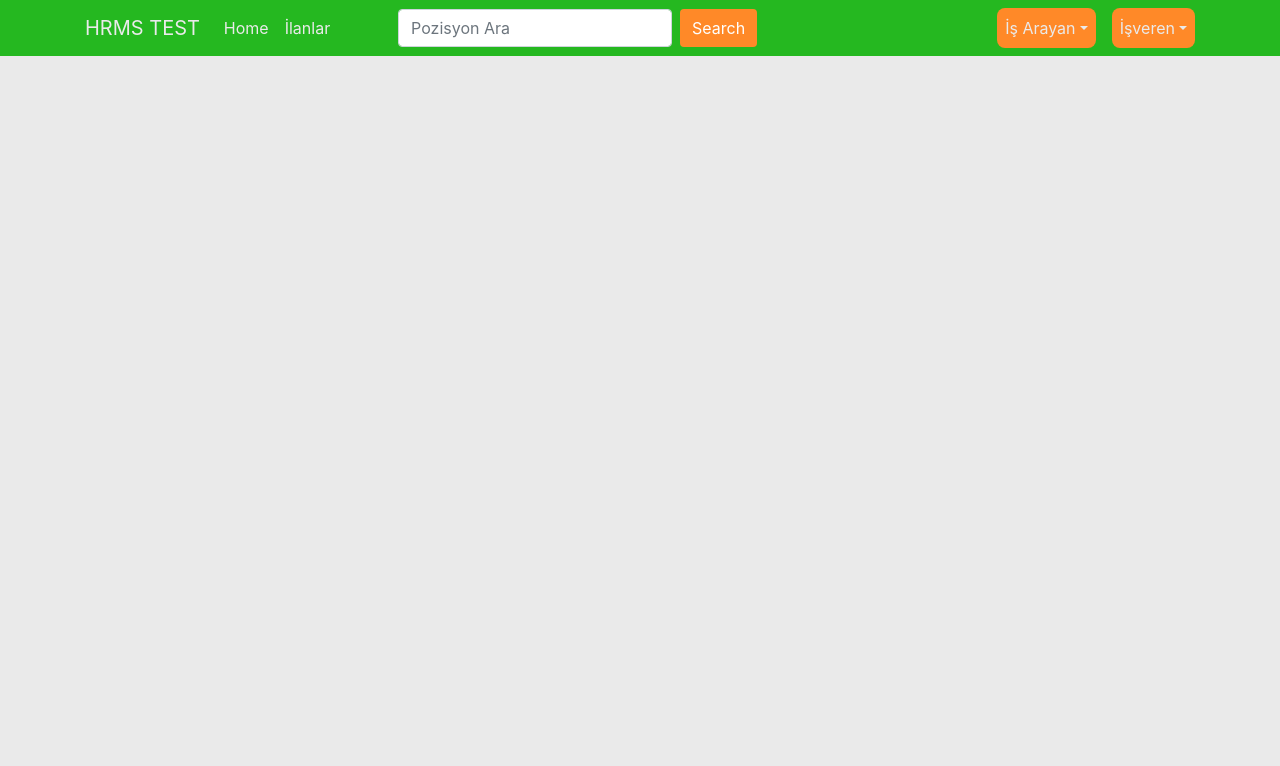
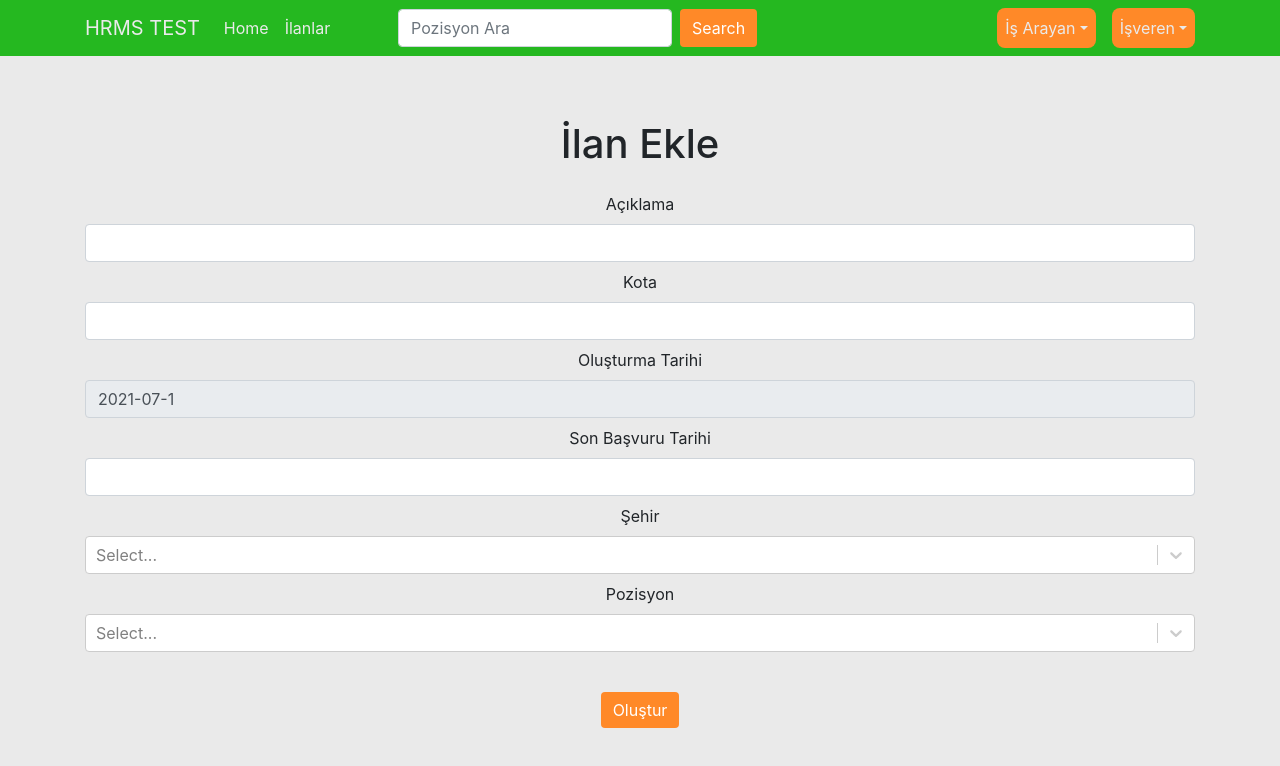
Before and after one commit to salihdeg/hrms-frontend, a React (Create React App) app: page /advertisement/add in a window 1280 px wide. Shown: the top 766 px of the page. Built offline with nearby package versions, Linux system fonts and the light colour scheme; no server answers.

Commit message:
Advertisement Add Support Created Needs Refactor

```diff
--- a/src/pages/JobAdvertisementAdd.jsx
+++ b/src/pages/JobAdvertisementAdd.jsx
@@ -1,7 +1,124 @@
-import React from "react";
+import { React, useState, useEffect } from "react";
+import { Formik, Form } from "formik";
+import * as Yup from "yup";
+import { Button } from "react-bootstrap";
+import SdTextInput from "../utilities/customFromControls/SdTextInput";
+import SdSelect from "../utilities/customFromControls/SdSelect";
+import CityService from "../services/CityService";
+import PositionService from "../services/PositionService";
 
 export default function JobAdvertisementAdd() {
-  const jobAdvertisementValues = {};
+  const [cities, setCities] = useState([]);
+  const [positions, setPositions] = useState([]);
+  let optionsCity = [];
+  let optionsPosition = [];
 
-  return <div></div>;
+  if (cities.length > 0) {
+    for (let i = 0; i < cities.length; i++) {
+      let option = { value: cities[i].id, label: cities[i].name };
+      optionsCity.push(option);
+    }
+  }
+
+  if (positions.length > 0) {
+    for (let i = 0; i < positions.length; i++) {
+      let option = { value: positions[i].id, label: positions[i].name };
+      optionsPosition.push(option);
+    }
+  }
+  let newDate = new Date()
+  let date = newDate.getDate();
+  let month = newDate.getMonth() + 1;
+  let year = newDate.getFullYear();
+
+  let lazim = `${year}-${month<10?`0${month}`:`${month}`}-${date}`
+  const jobAdvertisementValues = {
+    description: "",
+    quota: "",
+    creationDate: lazim,
+    deadlineDate: "",
+    city: "",
+    position: "",
+  };
+
+  const jobAdvertisementSchema = Yup.object().shape({
+    description: Yup.string().required("Açıklama Alanı Zorunludur"),
+    quota: Yup.number().required("Kota Alanı Zorunludur"),
+    creationDate: Yup.string().required("Oluşturma Tarihi Zorunludur"),
+    deadlineDate: Yup.string().required("Son Başvuru Tarihi Zorunludur"),
+    city: Yup.number().required("Lütfen Şehir Seçiniz"),
+    position: Yup.string().required("Lütfen Pozisyon Seçiniz"),
+  });
+
+  useEffect(() => {
+    let cityService = new CityService();
+    let positionService = new PositionService();
+    cityService.getAll().then((result) => setCities(result.data.data));
+    positionService.getAll().then((result) => setPositions(result.data.data));
+  }, []);
+
+
+  console.log(lazim);
+
+  return (
+    <Formik
+      initialValues={jobAdvertisementValues}
+      validationSchema={jobAdvertisementSchema}
+      onSubmit={(values) => {
+        console.log(values);
+      }}
+    >
+      {(formik) => (
+        <div>
+          <h1 className="my-4 font-weight-bold-display-4">İlan Ekle</h1>
+          <Form>
+            <SdTextInput label="Açıklama" name="description" type="text" />
+            <SdTextInput label="Kota" name="quota" type="number" />
+            <SdTextInput
+              label="Oluşturma Tarihi"
+              name="creationDate"
+              type="text"
+              disabled
+            />
+            <SdTextInput
+              label="Son Başvuru Tarihi"
+              name="deadlineDate"
+              type="text"
+            />
+            <SdSelect
+              labelName="Şehir"
+              options={optionsCity}
+              value={formik.values.city}
+              className={"input"}
+              onChange={(value) => formik.setFieldValue("city", value.value)}
+            />
+            {formik.errors.city ? (
+              <div className="errorText">{formik.errors.city}</div>
+            ) : null}
+
+            <SdSelect
+              labelName="Pozisyon"
+              options={optionsPosition}
+              value={formik.values.position}
+              className={"input"}
+              onChange={(value) =>
+                formik.setFieldValue("position", value.value)
+              }
+            />
+            {formik.errors.position ? (
+              <div className="errorText">{formik.errors.position}</div>
+            ) : null}
+
+            <Button
+              style={{ marginTop: "2rem" }}
+              className="custom-btn"
+              type="submit"
+            >
+              Oluştur
+            </Button>
+          </Form>
+        </div>
+      )}
+    </Formik>
+  );
 }
```
